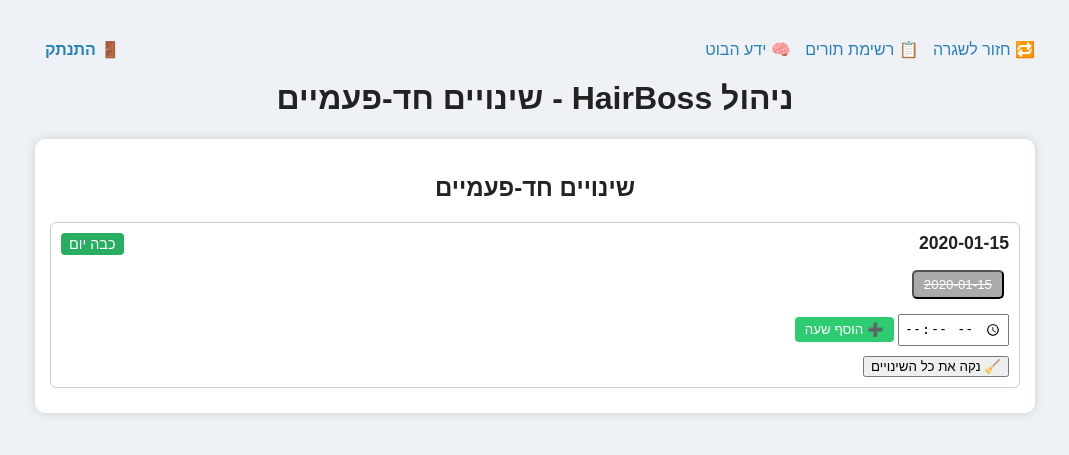
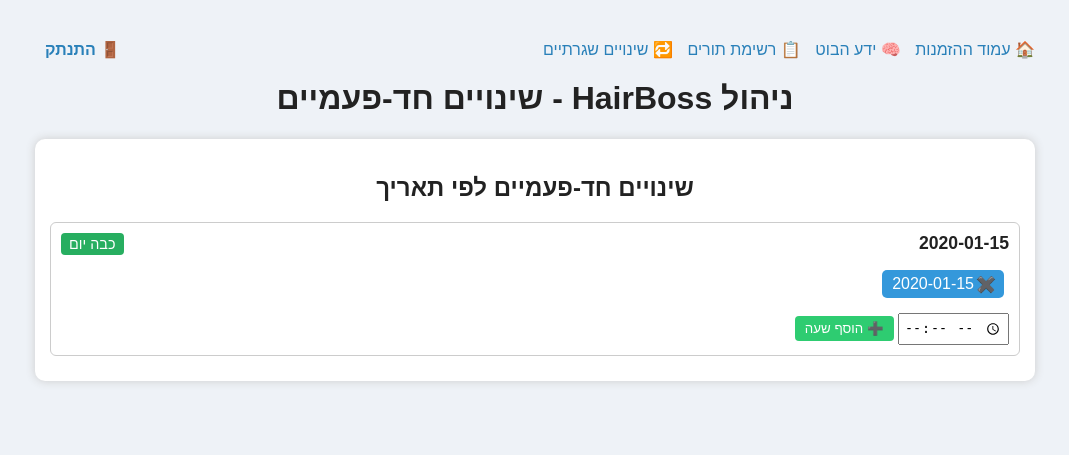
Before and after one commit to Nextwave19/barber, a Flask app: template templates/admin_overrides.html in a window 1280 px wide, after a click that opens the changed part. Shown: the top 455 px of the page, without its empty margins (105-1174 px from the left). Run offline with Flask 3, Linux system fonts and the light colour scheme; the template is opened without the code that fills it: most values are stand-ins (such as "Sample title", 1, 10 or a date in 2020).

Commit message:
Update admin_overrides.html

```diff
--- a/templates/admin_overrides.html
+++ b/templates/admin_overrides.html
@@ -47,37 +47,54 @@
     .times-container.active {
       display: block;
     }
-    .time-btn {
+    .time-wrapper {
       display: inline-block;
       margin: 5px;
-      padding: 5px 10px;
+      position: relative;
+      text-align: right;
+    }
+    .time-btn {
+      padding: 5px 30px 5px 10px;
       border-radius: 5px;
       background: #3498db;
       color: white;
       cursor: pointer;
+      border: none;
+      font-size: 1em;
       position: relative;
+      user-select: none;
     }
     .time-btn.disabled {
       background: #aaa;
       cursor: default;
       text-decoration: line-through;
     }
-    .time-btn .actions {
+    /* האיקס בצד ימין בתוך הכפתור */
+    .time-btn .close-icon {
       position: absolute;
-      top: 2px;
-      left: 2px;
+      right: 8px;
+      top: 50%;
+      transform: translateY(-50%);
       font-weight: bold;
-      font-size: 0.9em;
-      display: flex;
-      gap: 5px;
+      pointer-events: none; /* כדי שהלחיצה תגיע לכפתור עצמו */
+      user-select: none;
     }
-    .time-btn .actions button {
+    .actions-container {
+      display: none;
+      margin-top: 3px;
+      text-align: right;
+    }
+    .actions-container button {
       background: transparent;
       border: none;
-      color: white;
+      color: #2980b9;
       cursor: pointer;
       font-weight: bold;
-      padding: 0 3px;
+      margin-left: 10px;
+      font-size: 0.9em;
+    }
+    .actions-container button:hover {
+      text-decoration: underline;
     }
     .add-time-input { margin-top: 10px; }
     input[type="time"] { padding: 4px; }
@@ -121,9 +138,8 @@
       document.getElementById(id).classList.toggle('active');
     }
 
-    async function updateOverrides(action, date, time = null, new_time = null) {
-      const body = { action, date };
-      if (time) body.time = time;
+    async function updateOverrides(action, date, time, new_time = null) {
+      const body = { action, date, time };
       if (new_time) body.new_time = new_time;
       const res = await fetch('/overrides', {
         method: 'POST',
@@ -143,14 +159,12 @@
     }
 
     async function removeOverrideTime(date, time) {
-      if (confirm(`להסיר את השעה ${time}?`))
-        await updateOverrides('remove', date, time);
+      await updateOverrides('remove', date, time);
     }
 
     async function editOverrideTime(date, old_time) {
-      const new_time = prompt('הזן שעה חדשה במקום: ' + old_time);
-      if (new_time)
-        await updateOverrides('edit', date, old_time, new_time);
+      // אין popup לפי בקשה
+      alert("עריכה לא זמינה כרגע. יש לשדרג לפי צורך.");
     }
 
     async function toggleOverrideDay(date, enabled) {
@@ -166,57 +180,64 @@
       await updateOverrides(enable ? 'add' : 'remove', date, time);
     }
 
-    async function clearOverrideDate(date) {
-      if (confirm('לנקות את כל השינויים בתאריך זה?'))
-        await updateOverrides('clear', date);
+    function toggleActions(date, time) {
+      const id = `actions-${date}-${time.replace(':','-')}`;
+      const el = document.getElementById(id);
+      if (!el) return;
+      const isVisible = el.style.display === 'block';
+      // להסתיר את כל אזורי פעולות אחרים לפני פתיחה
+      document.querySelectorAll('.actions-container').forEach(c => c.style.display = 'none');
+      el.style.display = isVisible ? 'none' : 'block';
     }
   </script>
 </head>
 <body>
 
 <div class="top-nav">
-  <a href="/admin_routine">🔁 חזור לשגרה</a>
+  <a href="/" target="_blank">🏠 עמוד ההזמנות</a>
+  <a href="/bot_knowledge">🧠 ידע הבוט</a>
   <a href="/appointments">📋 רשימת תורים</a>
-  <a href="/bot_knowledge">🧠 ידע הבוט</a>
+  <a href="/admin_routine">🔁 שינויים שגרתיים</a>
   <a href="/logout" class="logout">🚪 התנתק</a>
 </div>
 
 <h1>ניהול HairBoss - שינויים חד-פעמיים</h1>
 
 <div class="section">
-  <h2>שינויים חד-פעמיים</h2>
+  <h2>שינויים חד-פעמיים לפי תאריך</h2>
   {% for date, override in overrides.items() %}
     <div class="day-container">
       <div class="day-header" onclick="toggleSection('override-times-{{date}}')">
         <span>{{ date }}</span>
-        <button class="toggle-day-btn {% if override.times|length > 0 %}enabled{% endif %}"
-          onclick="event.stopPropagation(); toggleOverrideDay('{{date}}', {{ 'false' if override.times|length > 0 else 'true' }})">
-          {% if override.times|length > 0 %}כבה יום{% else %}הפעל יום{% endif %}
+        <button class="toggle-day-btn {% if override|length > 0 %}enabled{% endif %}"
+          onclick="event.stopPropagation(); toggleOverrideDay('{{date}}', {{ 'false' if override|length > 0 else 'true' }})">
+          {% if override|length > 0 %}כבה יום{% else %}הפעל יום{% endif %}
         </button>
       </div>
       <div class="times-container" id="override-times-{{date}}">
-        {% for time in default_times %}
-          {% set enabled = time in override.times %}
-          <button class="time-btn {% if not enabled %}disabled{% endif %}"
-            onclick="event.stopPropagation(); toggleOverrideTime('{{date}}', '{{time}}', {{ 'true' if not enabled else 'false' }})">
-            {{ time }}
-            <span class="actions">
-              {% if enabled %}
-                <button onclick="event.stopPropagation(); editOverrideTime('{{date}}', '{{time}}')">✏️</button>
-                <button onclick="event.stopPropagation(); removeOverrideTime('{{date}}', '{{time}}')">✖️</button>
-              {% endif %}
-            </span>
-          </button>
+        {% for time in override %}
+          <div class="time-wrapper">
+            <button
+              class="time-btn"
+              onclick="event.stopPropagation(); toggleActions('{{date}}', '{{time}}')"
+              id="time-btn-{{date}}-{{time|replace(':','-')}}">
+              {{ time }}
+              <span class="close-icon">✖️</span>
+            </button>
+            <div class="actions-container" id="actions-{{date}}-{{time|replace(':','-')}}">
+              <button onclick="event.stopPropagation(); editOverrideTime('{{date}}', '{{time}}')">✏️ עריכה</button>
+              <button onclick="event.stopPropagation(); removeOverrideTime('{{date}}', '{{time}}')">✖️ מחיקה</button>
+            </div>
+          </div>
         {% endfor %}
         <div class="add-time-input">
           <input type="time" id="override-add-{{date}}">
           <button class="add-btn" onclick="addOverrideTime('{{date}}')">➕ הוסף שעה</button>
         </div>
-        <div style="margin-top:10px;">
-          <button onclick="clearOverrideDate('{{date}}')">🧹 נקה את כל השינויים</button>
-        </div>
       </div>
     </div>
+  {% else %}
+    <p>אין שינויים חד-פעמיים כרגע.</p>
   {% endfor %}
 </div>
 
```
